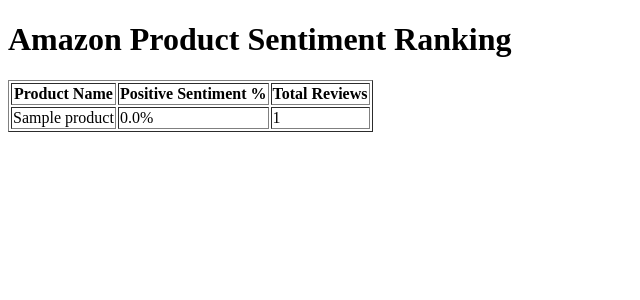
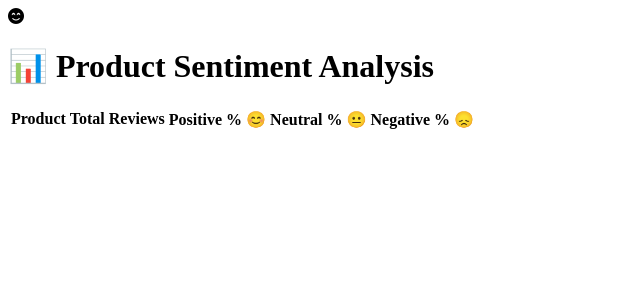
Before and after one commit to PreetiKumari569/Hackathon-TeamTriology, a Django app: page / in a window 1280 px wide. Shown: the top 300 px of the page, without its empty margins (0-640 px from the left). Run offline with Django 5.2, Linux system fonts and the light colour scheme; tables that the repository leaves empty hold one stand-in row (values such as "Sample post"); lists and menus that the app fills with data are empty.

Commit message:
💄 UI updated with Bootstrap and emojis

```diff
--- a/reviews/templates/reviews/dashboard.html
+++ b/reviews/templates/reviews/dashboard.html
@@ -1,23 +1,39 @@
 <!DOCTYPE html>
-<html>
+<html lang="en">
 <head>
-    <title>Sentiment Dashboard</title>
+    <meta charset="UTF-8">
+    <title>Product Sentiment Dashboard</title>
+    <!-- ✅ Bootstrap CSS -->
+    <link rel="stylesheet" href="https://cdnjs.cloudflare.com/ajax/libs/font-awesome/6.4.0/css/all.min.css">
+    <i class="fas fa-smile-beam text-success"></i>
+
 </head>
-<body>
-    <h1>Amazon Product Sentiment Ranking</h1>
-    <table border="1">
+<body class="bg-light">
+    <div class="container py-5">
+        <h1 class="mb-4 text-center text-primary">📊 Product Sentiment Analysis</h1>
+
+        <table class="table table-striped table-bordered table-hover shadow">
+            <thead class="table-dark">
                 <tr>
-            <th>Product Name</th>
-            <th>Positive Sentiment %</th>
+                    <th>Product</th>
                     <th>Total Reviews</th>
+                    <th>Positive % 😊</th>
+                    <th>Neutral % 😐</th>
+                    <th>Negative % 😞</th>
                 </tr>
-        {% for name, percentage, total in data %}
+            </thead>
+            <tbody>
+                {% for product in products %}
                     <tr>
-            <td>{{ name }}</td>
-            <td>{{ percentage }}%</td>
-            <td>{{ total }}</td>
+                        <td>{{ product.product }}</td>
+                        <td>{{ product.total }}</td>
+                        <td>{{ product.positive }}%</td>
+                        <td>{{ product.neutral }}%</td>
+                        <td>{{ product.negative }}%</td>
                     </tr>
                 {% endfor %}
+            </tbody>
         </table>
+    </div>
 </body>
 </html>
```
Also changed, not shown: Procfile.txt (added), 1 other file. Lines whose indentation alone changed are shown as unchanged.
